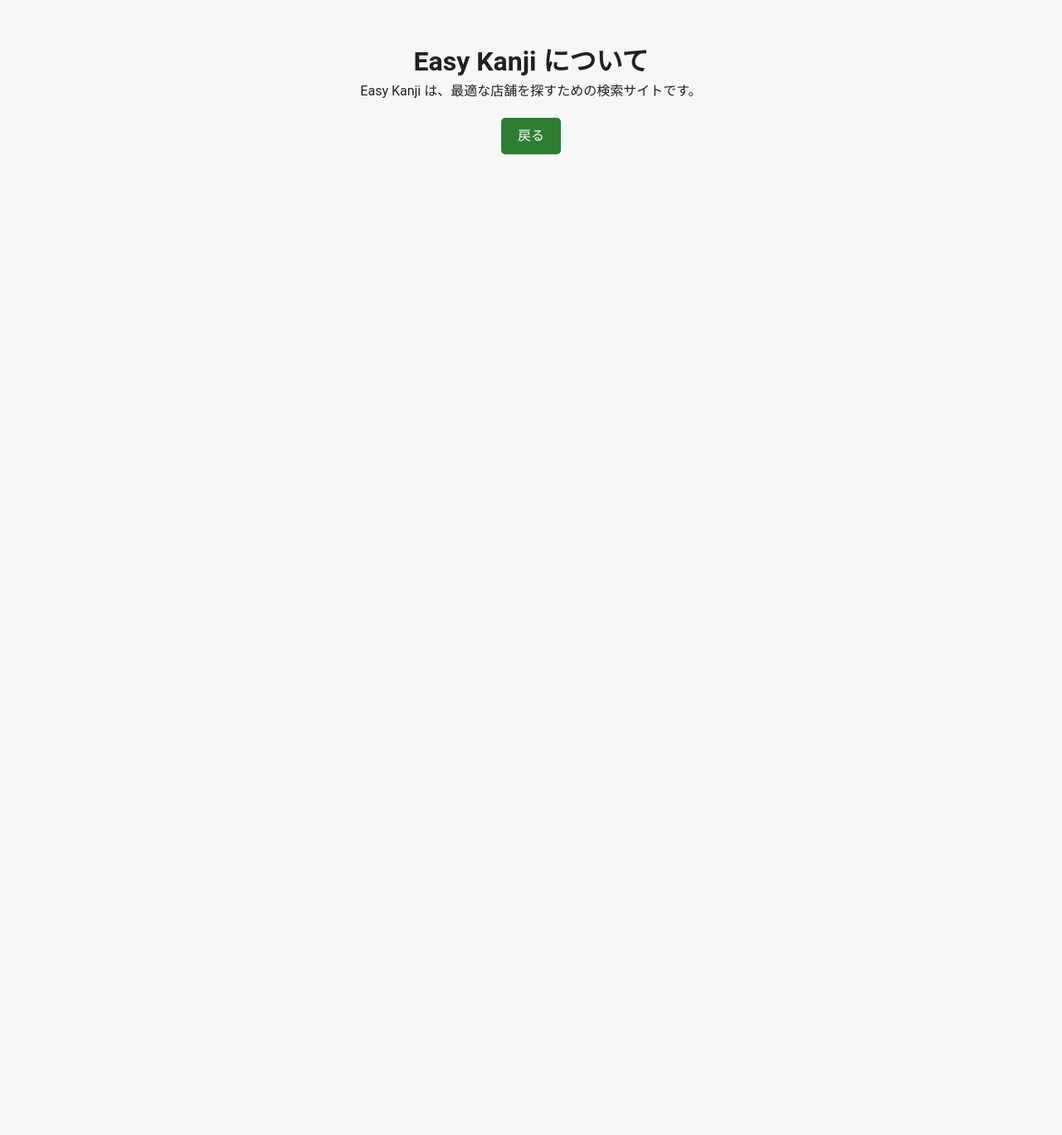
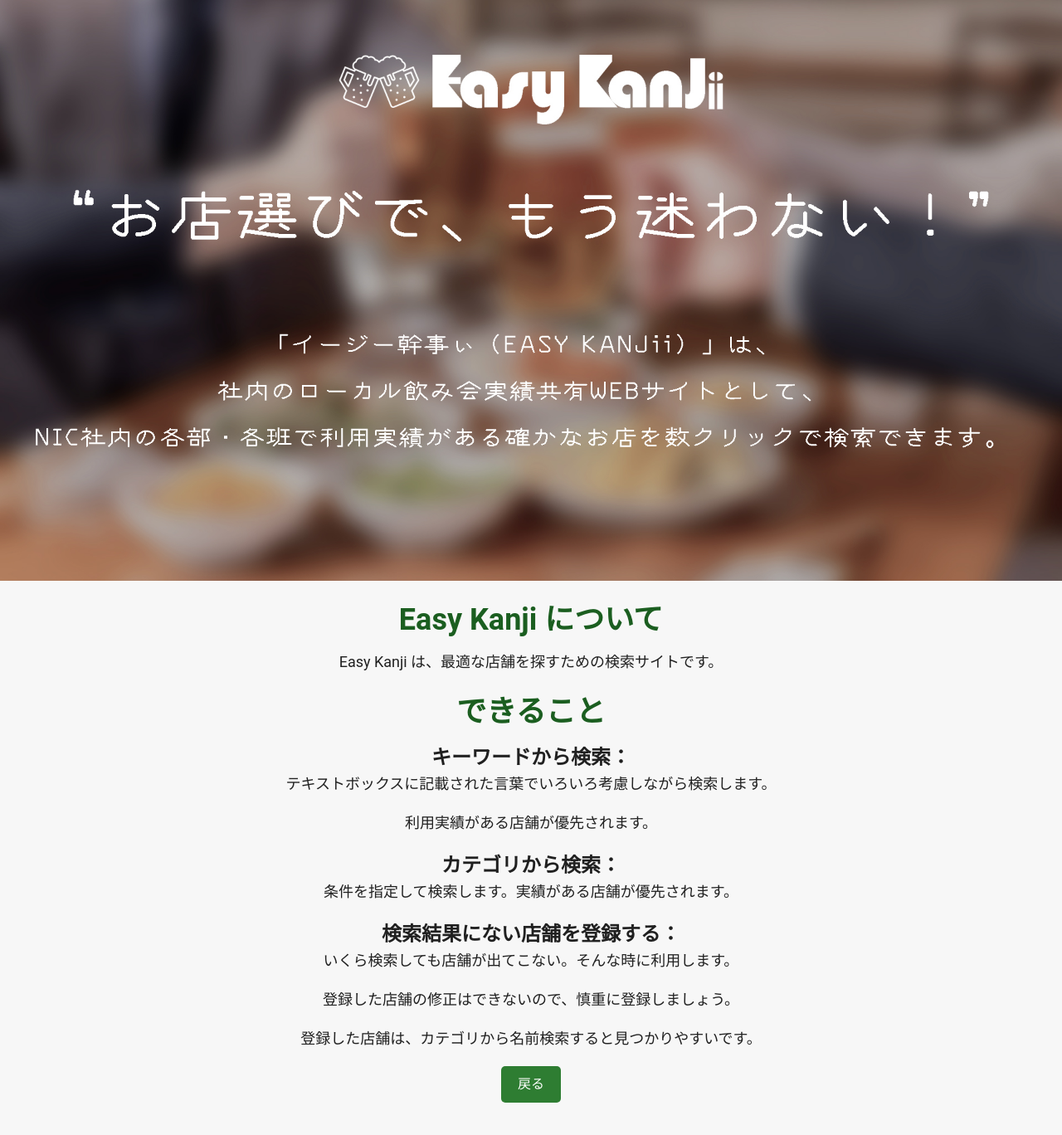
Before and after one commit to NexusCraftLab-TeamB/easy-kanji, a Vue app: page /about in a window 1280 px wide. Shown: the top 1368 px of the page at 83% size. Before the commit the page ends 800 px from the top, so only its background shows below. Built offline with nearby package versions, Linux system fonts and the light colour scheme.

Commit message:
aboutus画面追加 aboutus画面追加

```diff
--- a/src/views/aboutUs.vue
+++ b/src/views/aboutUs.vue
@@ -1,8 +1,27 @@
 <template>
   <div class="about-container">
-    <h1>Easy Kanji について</h1>
-    <p>Easy Kanji は、最適な店舗を探すための検索サイトです。</p>
-    <router-link to="/" class="back-button">戻る</router-link>
+    <!-- ✅ 画像を上部に表示 -->
+    <img src="@/assets/AboutUs.jpg" alt="About Easy Kanji" class="about-image">
+
+    <!-- ✅ 画像の下にコンテンツを配置 -->
+    <div class="text-content">
+      <h1>Easy Kanji について</h1>
+      <p>Easy Kanji は、最適な店舗を探すための検索サイトです。</p>
+      <h1>できること</h1>
+      <h2>キーワードから検索：</h2>
+      <p>テキストボックスに記載された言葉でいろいろ考慮しながら検索します。</p>
+      <p>利用実績がある店舗が優先されます。</p>
+
+      <h2>カテゴリから検索：</h2>
+      <p>条件を指定して検索します。実績がある店舗が優先されます。</p>
+
+      <h2>検索結果にない店舗を登録する：</h2>
+      <p>いくら検索しても店舗が出てこない。そんな時に利用します。</p>
+      <p>登録した店舗の修正はできないので、慎重に登録しましょう。</p>
+      <p>登録した店舗は、カテゴリから名前検索すると見つかりやすいです。</p>
+
+      <router-link to="/" class="back-button">戻る</router-link>
+    </div>
   </div>
 </template>
 
@@ -13,20 +32,52 @@
 </script>
 
 <style scoped>
+/* ✅ 全体のコンテナ */
 .about-container {
-  max-width: 800px;
-  margin: 50px auto;
+  display: flex;
+  flex-direction: column;
+  align-items: center;
+  width: 100vw;
+  max-width: 100%;
   text-align: center;
 }
 
+/* ✅ 画像のスタイル */
+.about-image {
+  width: 100%;
+  height: auto;
+  max-height: 700px; /* 高さを制限 */
+  object-fit: cover; /* 画像の比率を保ちつつリサイズ */
+}
+
+/* ✅ 画像の下に表示するテキスト */
+.text-content {
+  max-width: 800px;
+  padding: 20px;
+}
+
+/* ✅ 見出し */
+h1 {
+  font-size: 36px;
+  margin-bottom: 10px;
+  color: #1b5e20;
+}
+
+/* ✅ 説明文 */
+p {
+  font-size: 18px;
+  margin-bottom: 20px;
+}
+
+/* ✅ 戻るボタン */
 .back-button {
   display: inline-block;
-  margin-top: 20px;
   padding: 10px 20px;
   background-color: #2e7d32;
   color: white;
   text-decoration: none;
   border-radius: 5px;
+  transition: background 0.3s;
 }
 
 .back-button:hover {
```
Also changed, not shown: src/assets/AboutUs.jpg (added).
